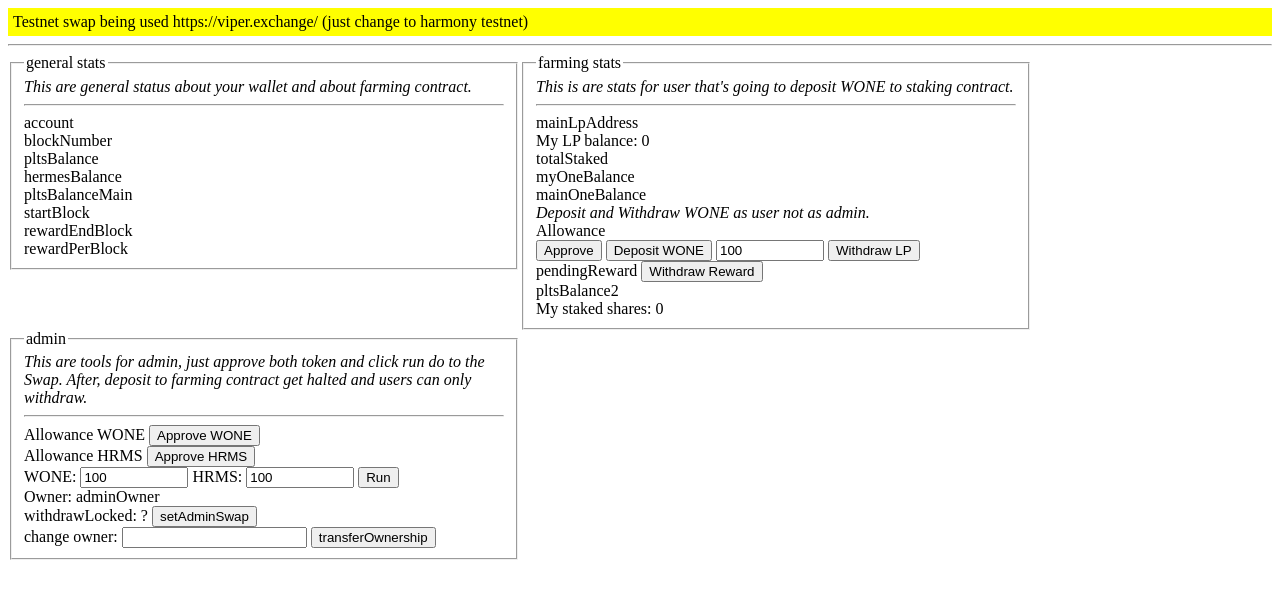
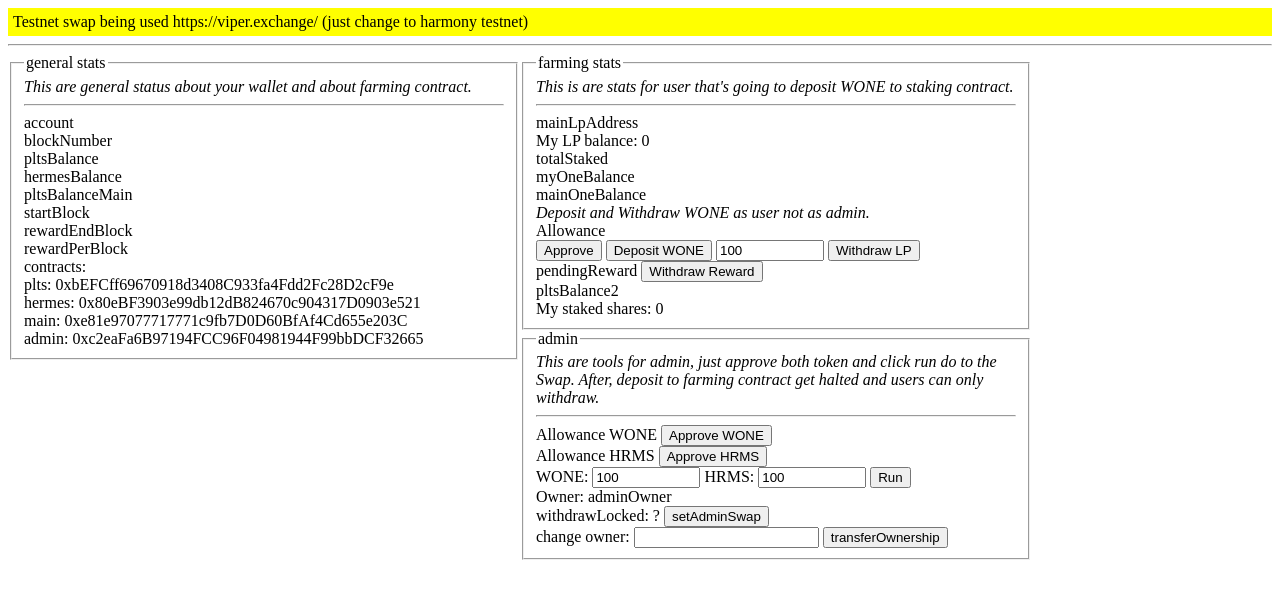
Before and after one commit to Hermes-defi/plts-special-bank, a website: page app/index.html in a window 1280 px wide. Drawn offline with nearby package versions, Linux system fonts and the light colour scheme.

Commit message:
app update for austin test

```diff
--- a/app/index.html
+++ b/app/index.html
@@ -57,6 +57,12 @@
         <div id="startBlock">startBlock</div>
         <div id="rewardEndBlock">rewardEndBlock</div>
         <div id="rewardPerBlock">rewardPerBlock</div>
+        <div>contracts:<br/>
+plts: 0xbEFCff69670918d3408C933fa4Fdd2Fc28D2cF9e<br/>
+hermes: 0x80eBF3903e99db12dB824670c904317D0903e521<br/>
+main: 0xe81e97077717771c9fb7D0D60BfAf4Cd655e203C<br/>
+admin: 0xc2eaFa6B97194FCC96F04981944F99bbDCF32665
+        </div>
     </fieldset>
 
     <fieldset>
```
